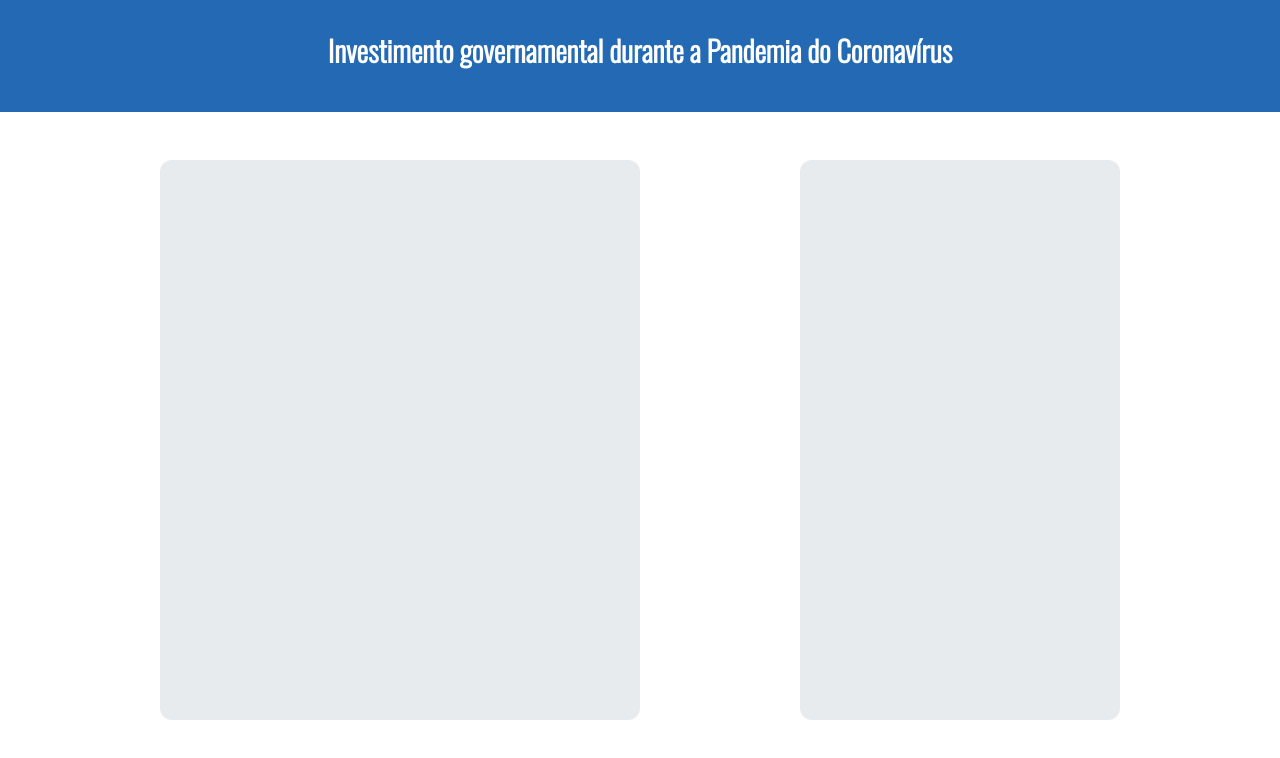
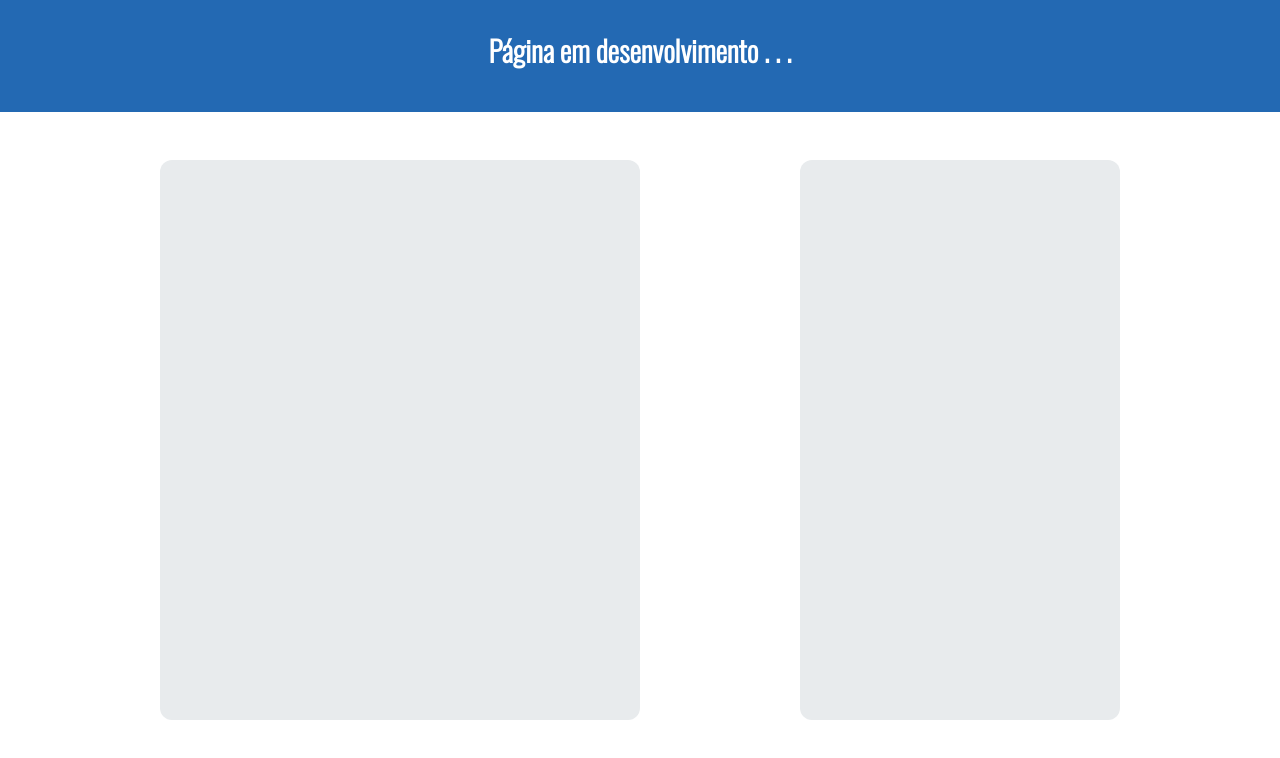
Before and after one commit to ILauro/Multidisciplinar_API, a plain HTML site: page index.html in a window 1280 px wide. Drawn offline with nearby package versions, Linux system fonts and the light colour scheme; no server answers.

Commit message:
Update index.html

```diff
--- a/index.html
+++ b/index.html
@@ -10,7 +10,7 @@
     <body>
         <div id="container">
             <div id="titulo">
-                <h3 id="txt">Investimento governamental durante a Pandemia do Coronavírus</h3>
+                <h3 id="txt">Página em desenvolvimento . . .</h3>
                 <div id="line"></div>
             </div>
             <div id="main">
```
